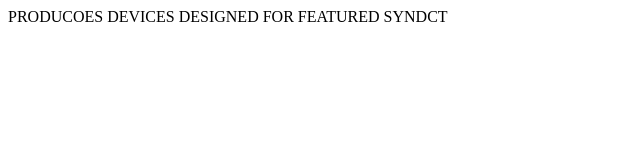
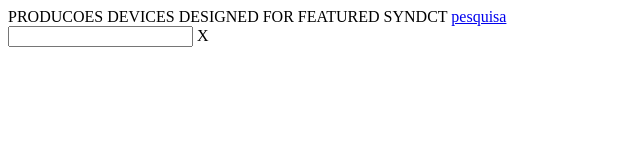
Before and after one commit to tolourenco/ufcd-158, a plain HTML site: page pesquisa.html in a window 1280 px wide. Shown: the whole page, without its empty margins (0-640 px from the left). Drawn offline with nearby package versions, Linux system fonts and the light colour scheme.

Commit message:
ficheiro pesquisa

```diff
--- /dev/null
+++ b/estilo-pesquisa.css
@@ -0,0 +1,21 @@
+html{
+ font-size:20px;
+ font-family:sans-serif;
+
+}
+
+.menu{
+	background-color: pink;
+	width: 100%;
+	height: 50px;
+	position: absolute;
+	z-index: 10;
+}
+
+.pesquisa{
+	background-color: green;
+	width: 100%;
+	height: 50px;
+	position: absolute;
+	z-index: 5px
+}
--- a/pesquisa.html
+++ b/pesquisa.html
@@ -1,7 +1,7 @@
 <html>
   <head>
   	<title>pesquisa</title>
-  </head>
+    <link rel="text/css" type="text/css" href="estilo-pesquisa.css" />
   <body>
     <!--
     exemplo de efeito pesquisa como
@@ -10,8 +10,14 @@
     <p></p>
     <div class="menu">
       PRODUCOES DEVICES DESIGNED FOR FEATURED SYNDCT
+       <a href="javacript:abrepesq()">pesquisa</a>
     </div>
-
+    <div class="pesquisa">
+          <form>
+        <input type="text" name="pesqtext" id="pesqtext">
+        <span class="close">X</span>
+      </form>
+    </div>
 
     <script src="jquery.js"></script>
     <script type="text/javascript"></script>
```
